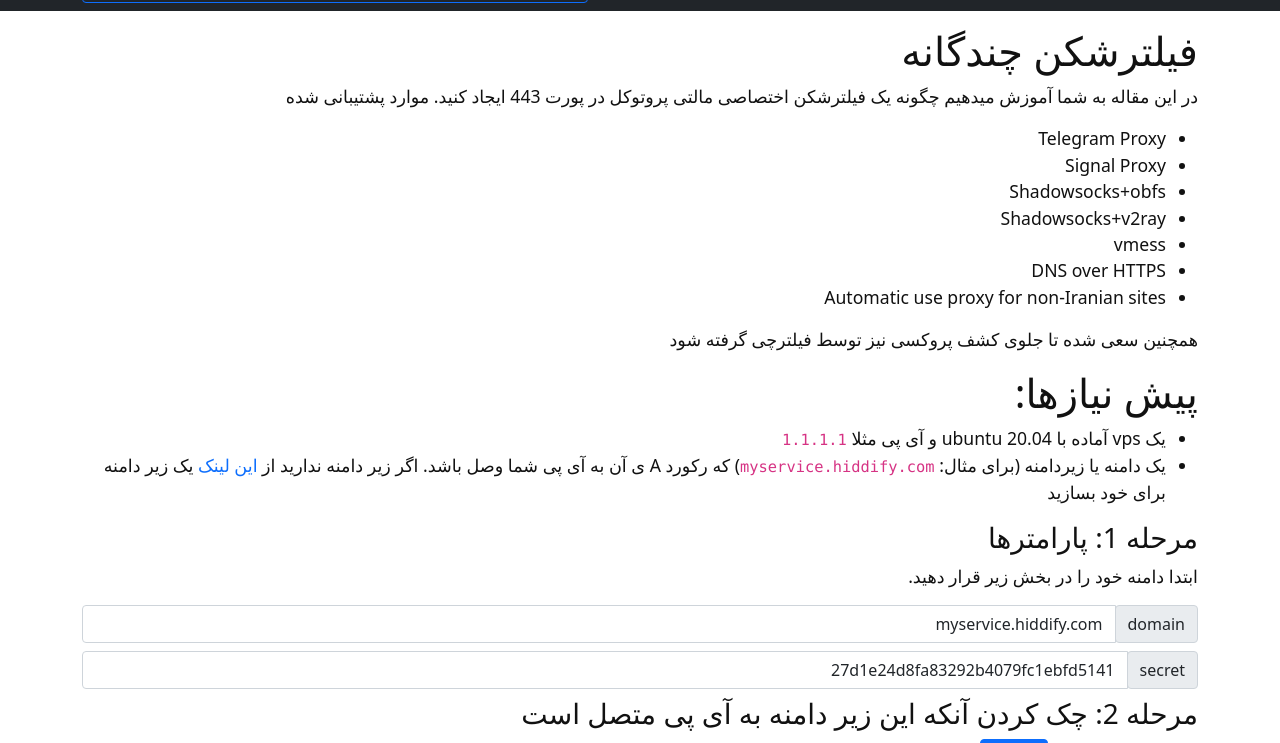
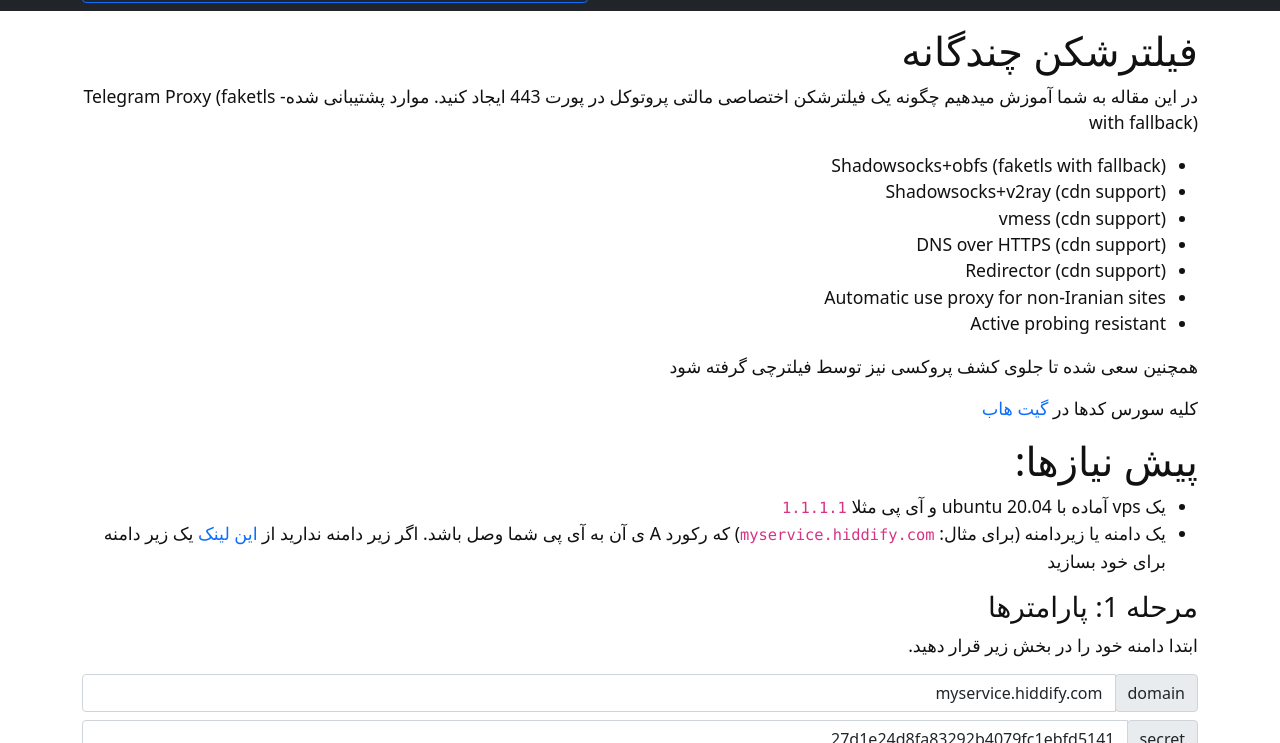
Before and after one commit to hiddify/hiddify.github.io, a Jekyll site: the page built from pages/setup-proxy-one-click.md, in a window 1280 px wide and 900 px high, cut to the strip 157-900 px from the top of the window. Built offline with Jekyll 4.4.1, drawn with Linux system fonts in a browser that asks for light colours.

Commit message:
Update setup-proxy-one-click.md

```diff
--- a/pages/setup-proxy-one-click.md
+++ b/pages/setup-proxy-one-click.md
@@ -5,16 +5,18 @@ nav_order: 1
 ---
 
 در این مقاله به شما آموزش میدهیم چگونه یک فیلترشکن اختصاصی مالتی پروتوکل در پورت 443 ایجاد کنید.
-موارد پشتیبانی شده
-- Telegram Proxy
-- Signal Proxy
-- Shadowsocks+obfs
-- Shadowsocks+v2ray
-- vmess
-- DNS over HTTPS
+موارد پشتیبانی شده- Telegram Proxy (faketls with fallback)
+- Shadowsocks+obfs (faketls with fallback)
+- Shadowsocks+v2ray (cdn support)
+- vmess (cdn support)
+- DNS over HTTPS (cdn support)
+- Redirector (cdn support)
 - Automatic use proxy for non-Iranian sites
+- Active probing resistant
 
 همچنین سعی شده تا جلوی کشف پروکسی نیز توسط فیلترچی گرفته شود
+
+کلیه سورس کدها در [گیت هاب](https://github.com/hiddify/hiddify-config)
 
 # پیش نیازها:
 - یک vps آماده با ubuntu 20.04 و آی پی مثلا `1.1.1.1`
```
